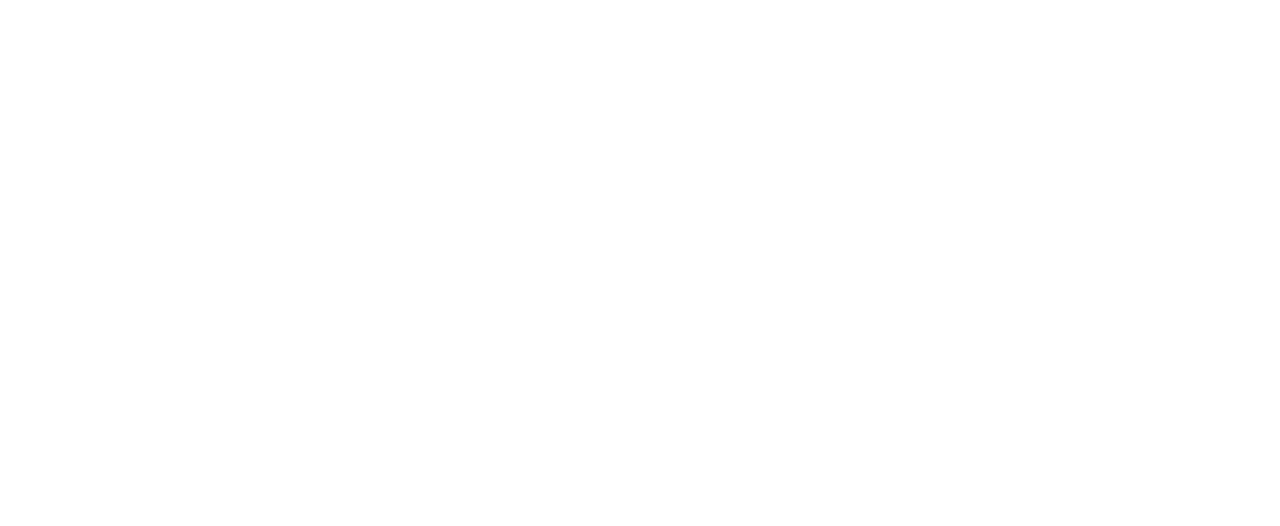
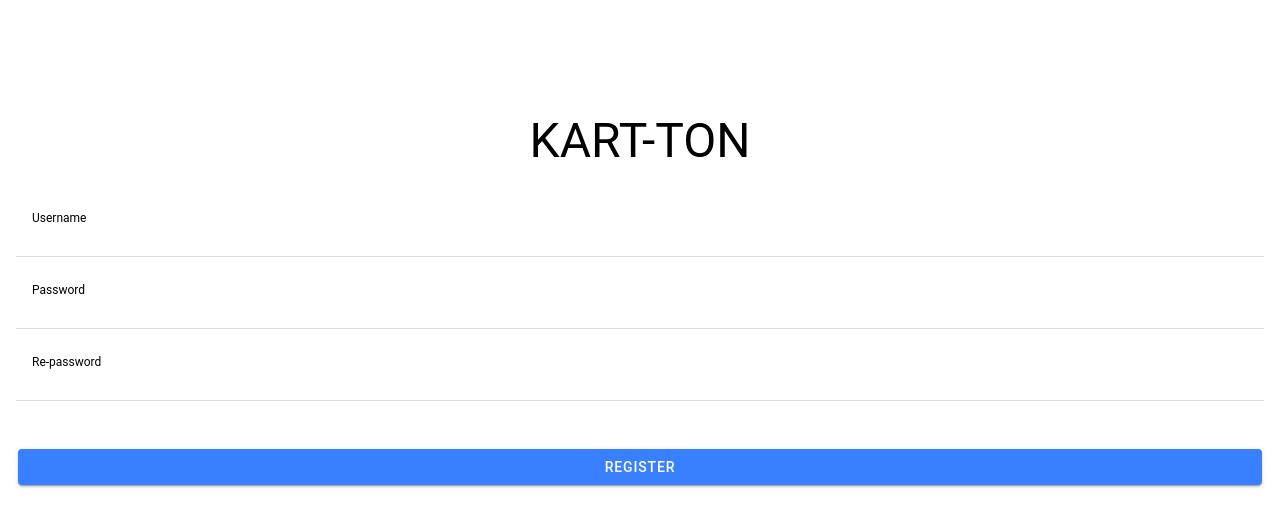
Before and after one commit to atmavi/kart-ton, a React (Create React App) app: page /register in a window 1280 px wide. Shown: the top 526 px of the page. Built offline with nearby package versions, Linux system fonts and the light colour scheme.

Commit message:
Added register page

```diff
--- a/src/App.tsx
+++ b/src/App.tsx
@@ -3,8 +3,10 @@
 import { IonApp, IonRouterOutlet } from '@ionic/react';
 import { IonReactRouter } from '@ionic/react-router';
 
+//Pages
 import Home from './pages/Home';
 import Login from './pages/Login';
+import Register from './pages/Register';
 
 /* Core CSS required for Ionic components to work properly */
 import '@ionic/react/css/core.css';
@@ -26,13 +28,13 @@
 import './theme/variables.css';
 
 const App: React.FC = () => (
-  <IonApp>
+  <IonApp color="danger">
     <IonReactRouter>
       <IonRouterOutlet>
         <Route path="/home" component={Home} exact={true} />
         <Route exact path="/" render={() => <Redirect to="/login" />} />
         <Route path="/login" component={Login} exact={true} />
-        {/* <Route path="/register" component={Register} exact={true} /> */}
+        <Route path="/register" component={Register} exact={true} />
       </IonRouterOutlet>
     </IonReactRouter>
   </IonApp>
--- /dev/null
+++ b/src/pages/Register.tsx
@@ -0,0 +1,44 @@
+import {
+   IonContent,
+   IonPage,
+   IonItem,
+   IonLabel,
+   IonInput,
+   IonButton
+} from '@ionic/react';
+import React from 'react';
+import './Login.css';
+
+const Register: React.FC = () => {
+   return (
+      <IonPage>
+
+         <IonContent className="ion-padding">
+
+            <div className="logo ion-text-center logo">Kart-Ton</div>
+            <form action="">
+               <IonItem class="ion-margin-top" >
+                  <IonLabel position="stacked">Username</IonLabel>
+                  <IonInput></IonInput>
+               </IonItem>
+
+               <IonItem class="ion-margin-top">
+                  <IonLabel position="stacked">Password</IonLabel>
+                  <IonInput type="password"></IonInput>
+               </IonItem>
+
+               <IonItem class="ion-margin-top">
+                  <IonLabel position="stacked">Re-password</IonLabel>
+                  <IonInput type="password"></IonInput>
+               </IonItem>
+
+               <a href="/login">
+                  <IonButton expand="block" className="login-btn">Register</IonButton>
+               </a>
+            </form>
+         </IonContent>
+      </IonPage>
+   );
+};
+
+export default Register;
```
Also changed, not shown: src/pages/Register.css (added).
